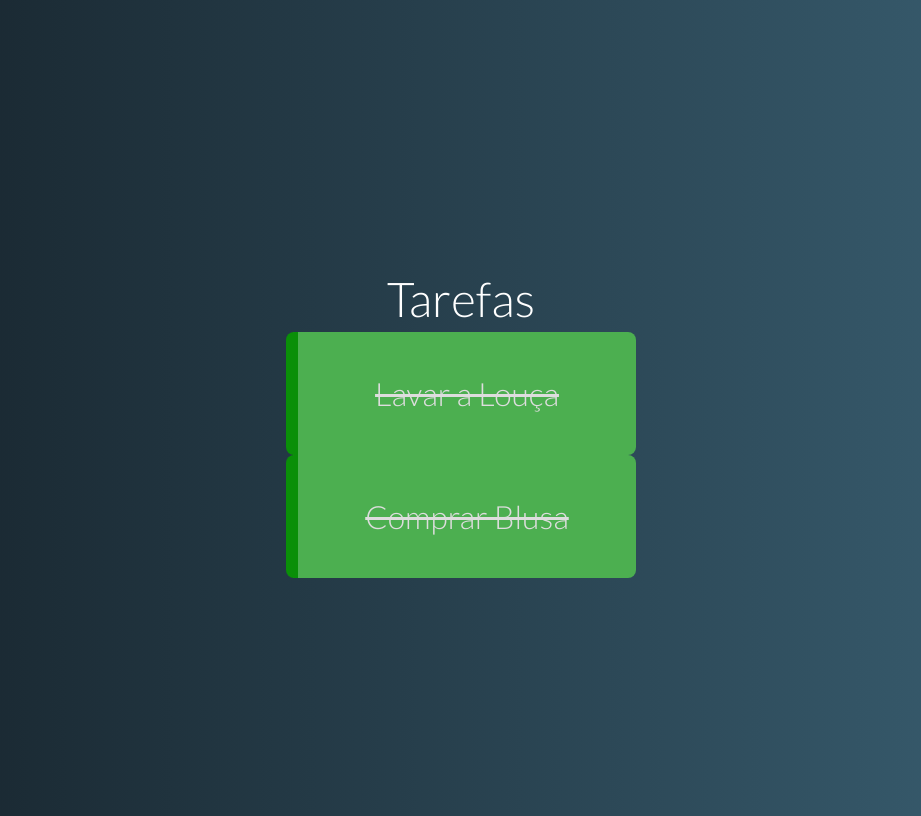
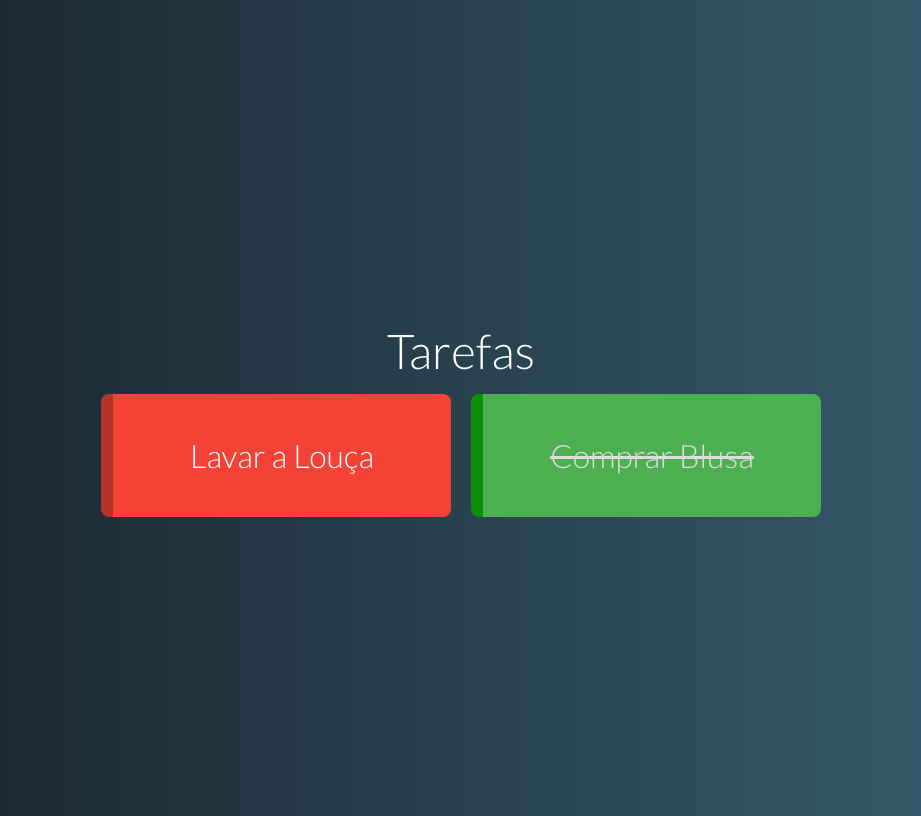
Before and after one commit to jeffersonf-alves/todo_vuejs, a Vue app: page / in a window 1280 px wide. Shown: the whole page, without its empty margins (179-1100 px from the left). Built offline with nearby package versions, Linux system fonts and the light colour scheme.

Commit message:
Componente de novas tarefas

```diff
--- a/src/App.vue
+++ b/src/App.vue
@@ -13,7 +13,7 @@
 	data() {
 		return {
 			tasks: [
-				{ name: 'Lavar a Louça', pending: false},
+				{ name: 'Lavar a Louça', pending: true},
 				{ name: 'Comprar Blusa', pending: false}
 			]
 		}
--- a/src/components/TaskGrid.vue
+++ b/src/components/TaskGrid.vue
@@ -1,6 +1,9 @@
 <template>
     <div class="task-grid">
-        <Task v-for="task in tasks" :key="task.name" :task="task"></Task>
+        <template v-if="tasks.length">
+            <Task v-for="task in tasks" :key="task.name" :task="task"></Task>
+        </template>
+        <p v-else class="no-tasks">Sua vida está em dia ;)</p>
     </div>
 </template>
 
@@ -19,5 +22,17 @@
 </script>
 
 <style>
+    .task-grid {
+        display: flex;
+        justify-content: center;
+        flex-wrap: wrap;
+    }
+    .task-grid .task {
+        margin: 10px;
+    }
+    .no-task {
+        color: #AAA;
+        font-size: 1.7rem;
+    }
 
 </style>
```
